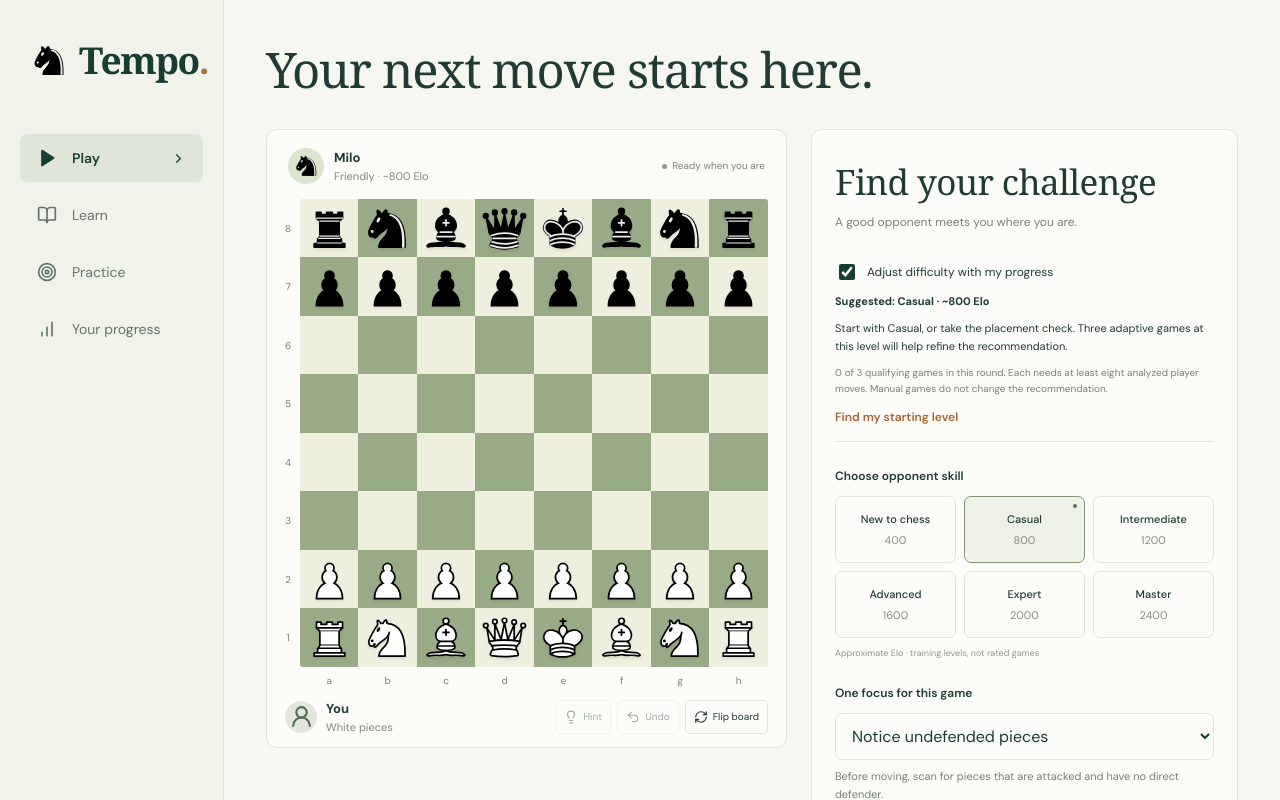
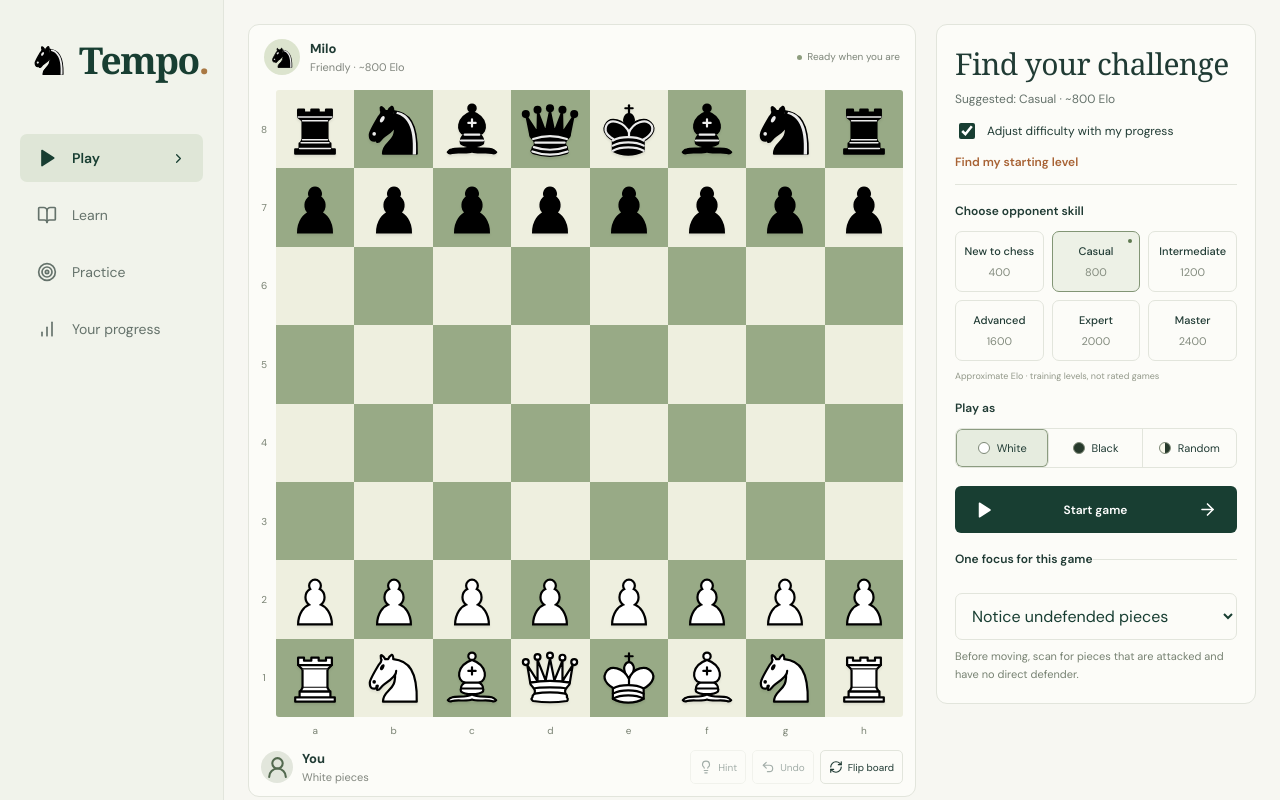
Before and after one commit to pbot424/tempo-chess-trainer, a React (Vite) app: page / in a window 1280 px wide. Shown: the top 800 px of the page. Built offline with nearby package versions, Linux system fonts and the light colour scheme; a web font is replaced by a local one.

Commit message:
style: prioritize the chessboard and game setup controls

```diff
--- a/src/App.tsx
+++ b/src/App.tsx
@@ -6,7 +6,6 @@ import {
   Target,
   ChartNoAxesColumnIncreasing,
   ArrowRight,
-  ShieldCheck,
   ChevronRight,
 } from "lucide-react";
 import Placement from "./Placement";
@@ -90,14 +89,9 @@ export default function App() {
           ))}
         </nav>
       </aside>
-      <main>
+      <main className={page === "Play" ? "play-page" : undefined}>
         {page === "Play" ? (
           <>
-            <header className="page-header">
-              <div>
-                <h1>Your next move starts here.</h1>
-              </div>
-            </header>
             <div className="play-layout">
               <Board state={state} flipped={flipped} setFlipped={setFlipped} />
               <section
@@ -106,14 +100,9 @@ export default function App() {
                 {!showCoach ? (
                   <div className="setup-content">
                     <h2>Find your challenge</h2>
-                    <p className="muted">
-                      A good opponent meets you where you are.
-                    </p>
+                    <p className="suggested-level">Suggested: {levels[recommendation.level].name} · ~{levels[recommendation.level].elo} Elo</p>
                     <div className="adaptive-settings">
                       <label><input type="checkbox" checked={difficulty.adaptive} onChange={(e) => setDifficulty({...difficulty, adaptive:e.target.checked, manualLevel:effectiveLevel})} />Adjust difficulty with my progress</label>
-                      <p><strong>Suggested: {levels[recommendation.level].name} · ~{levels[recommendation.level].elo} Elo</strong></p>
-                      <p>{recommendation.reason}</p>
-                      <small>{recommendation.qualifyingGames} of 3 qualifying games in this round. Each needs at least eight analyzed player moves. Manual games do not change the recommendation.</small>
                       <button className="text-link" onClick={() => setPlacementOpen(true)}>{difficulty.placement ? "Retake placement check" : "Find my starting level"}</button>
                       {difficultyError && <p role="alert">{difficultyError}</p>}
                     </div>
@@ -136,13 +125,6 @@ export default function App() {
                       <small className="rating-note">
                         Approximate Elo · training levels, not rated games
                       </small>
-                    </fieldset>
-                    <fieldset className="focus-choice">
-                      <legend>One focus for this game</legend>
-                      <select aria-label="Game focus" value={chosenFocus} onChange={(e) => setChosenFocus(e.target.value as FocusId)}>
-                        {focuses.map((focus) => <option key={focus.id} value={focus.id}>{focus.name}</option>)}
-                      </select>
-                      <p>{focuses.find((focus) => focus.id === chosenFocus)!.prompt}</p>
                     </fieldset>
                     <fieldset className="side-field">
                       <legend>Play as</legend>
@@ -175,6 +157,13 @@ export default function App() {
                       Start game
                       <ArrowRight size={19} />
                     </button>
+                    <fieldset className="focus-choice">
+                      <legend>One focus for this game</legend>
+                      <select aria-label="Game focus" value={chosenFocus} onChange={(e) => setChosenFocus(e.target.value as FocusId)}>
+                        {focuses.map((focus) => <option key={focus.id} value={focus.id}>{focus.name}</option>)}
+                      </select>
+                      <p>{focuses.find((focus) => focus.id === chosenFocus)!.prompt}</p>
+                    </fieldset>
                   </div>
                 ) : (
                   <CoachPanel
@@ -209,10 +198,7 @@ export default function App() {
                 <ArrowRight size={19} />
               </span>
             </button>
-            <footer className="page-footer">
-              <ShieldCheck size={13} />A space to practice, not to prove
-              yourself.<span>Made for your next move.</span>
-            </footer>
+
           </>
         ) : page === "Practice" ? (
           <Practice records={state.records} onPlay={() => setPage("Play")} />
--- a/src/style.css
+++ b/src/style.css
@@ -2027,3 +2027,30 @@ legend {
 .project-footer a, .local-coach-note a { color: var(--pine); text-underline-offset: 3px; }
 .local-coach-note { margin: 14px 20px; padding: 16px; background: #f1f3eb; border-radius: 8px; font-size: 12px; line-height: 1.6; }
 .local-coach-note p { margin: 8px 0; }
+
+/* Keep the board dominant and the primary setup controls within easy reach. */
+.play-page { padding: 24px; }
+.play-page .play-layout { grid-template-columns: minmax(0, 1fr) 320px; gap: 20px; }
+.play-page .board-panel { padding: 14px 12px 12px; }
+.play-page .setup-panel.pre-game { padding: 0 18px 20px; }
+.play-page .pre-game .setup-content { padding-top: 18px; }
+.play-page .setup-content h2 { font-size: 30px; }
+.play-page .suggested-level { font-size: 12px; line-height: 1.5; margin-top: 6px; color: #65726b; }
+.play-page .adaptive-settings { margin-top: 12px; padding: 0 0 14px; }
+.play-page fieldset { margin-top: 18px; }
+.play-page .levels button { padding: 12px 3px; }
+.play-page .start { margin-top: 18px; }
+.play-page .focus-choice { border-top: 1px solid var(--border); padding-top: 14px; }
+@media (min-width: 1500px) {
+  .play-page .play-layout { grid-template-columns: minmax(0, 1fr) 380px; }
+}
+@media (min-width: 721px) and (max-width: 1100px) {
+  .play-page { padding: 18px 12px; }
+  .play-page .play-layout { grid-template-columns: minmax(0, 1fr) 260px; gap: 12px; }
+  .play-page .setup-panel.pre-game { padding-inline: 12px; }
+  .play-page .setup-content h2 { font-size: 27px; }
+}
+@media (max-width: 720px) {
+  .play-page { padding: 16px 12px; }
+  .play-page .play-layout { grid-template-columns: minmax(0, 1fr); }
+}
```
